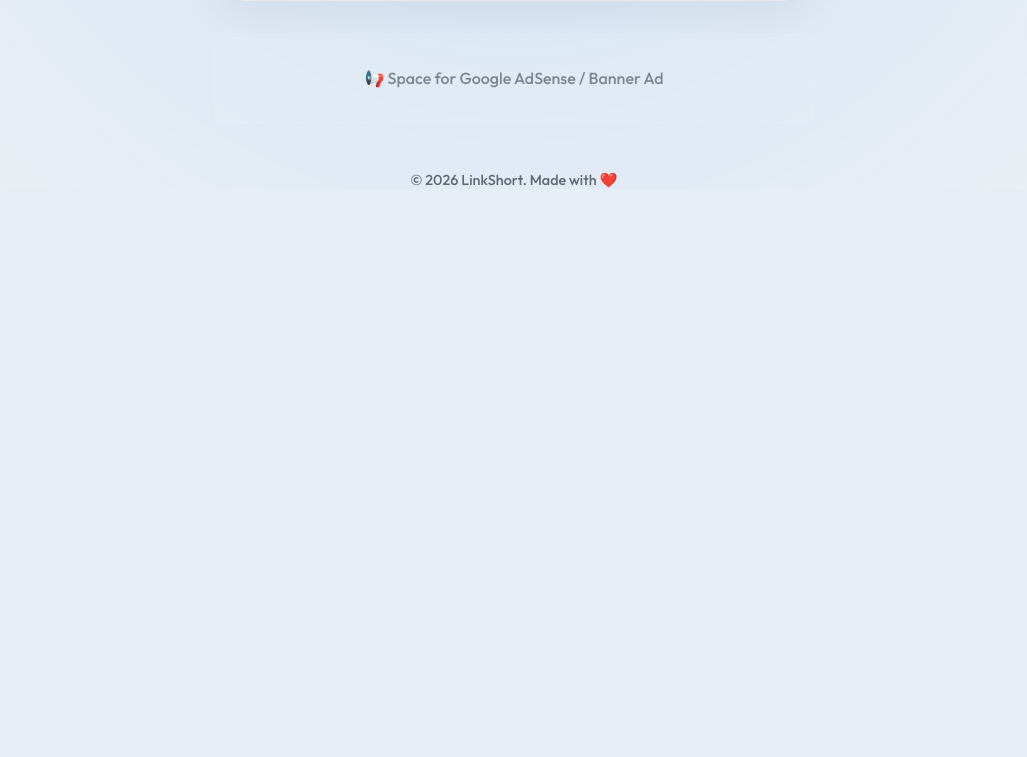
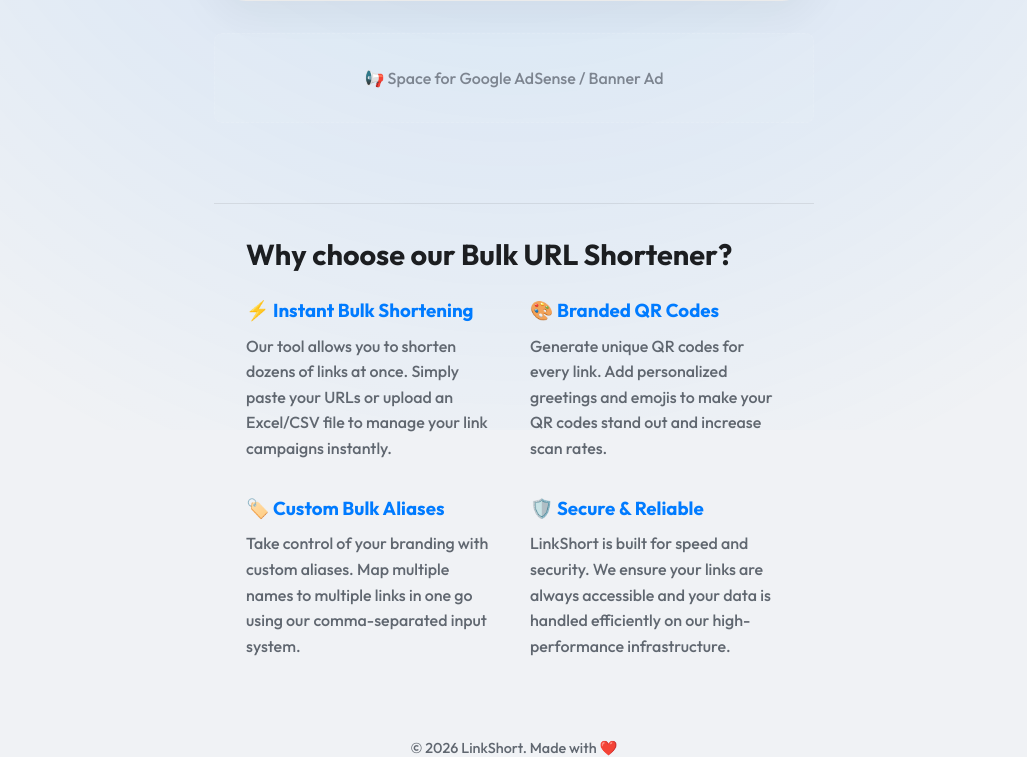
Before and after one commit to linkshortfree/linkshort, a Flask app: page / in a window 1280 px wide. Shown: the part 770-1527 px from the top of the page, without its empty margins (126-1153 px from the left). Before the commit the page ends 958 px from the top, so only its background shows below. Run offline with Flask 3, Linux system fonts and the light colour scheme; some libraries are stand-ins or nearby versions.

Commit message:
Advanced SEO: Add Schema markup and keyword-rich content for Top 3 ranking

```diff
--- a/templates/index.html
+++ b/templates/index.html
@@ -95,6 +95,35 @@
                 </div>
             </main>
 
+            <section class="seo-content"
+                style="margin-top: 5rem; text-align: left; max-width: 800px; margin-left: auto; margin-right: auto; padding: 2rem; border-top: 1px solid var(--border-color);">
+                <h2 style="font-size: 1.8rem; margin-bottom: 1.5rem; color: var(--text-color);">Why choose our Bulk URL
+                    Shortener?</h2>
+                <div
+                    style="display: grid; grid-template-columns: 1fr 1fr; gap: 2rem; color: var(--text-sub); line-height: 1.6;">
+                    <div>
+                        <h3 style="color: var(--primary-color); margin-bottom: 0.5rem;">⚡️ Instant Bulk Shortening</h3>
+                        <p>Our tool allows you to shorten dozens of links at once. Simply paste your URLs or upload an
+                            Excel/CSV file to manage your link campaigns instantly.</p>
+                    </div>
+                    <div>
+                        <h3 style="color: var(--primary-color); margin-bottom: 0.5rem;">🎨 Branded QR Codes</h3>
+                        <p>Generate unique QR codes for every link. Add personalized greetings and emojis to make your
+                            QR codes stand out and increase scan rates.</p>
+                    </div>
+                    <div>
+                        <h3 style="color: var(--primary-color); margin-bottom: 0.5rem;">🏷️ Custom Bulk Aliases</h3>
+                        <p>Take control of your branding with custom aliases. Map multiple names to multiple links in
+                            one go using our comma-separated input system.</p>
+                    </div>
+                    <div>
+                        <h3 style="color: var(--primary-color); margin-bottom: 0.5rem;">🛡️ Secure & Reliable</h3>
+                        <p>LinkShort is built for speed and security. We ensure your links are always accessible and
+                            your data is handled efficiently on our high-performance infrastructure.</p>
+                    </div>
+                </div>
+            </section>
+
             <footer>
                 <p>&copy; 2026 LinkShort. Made with ❤️</p>
             </footer>
```
